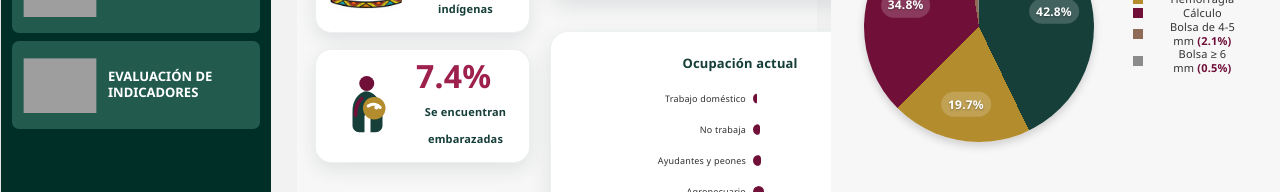
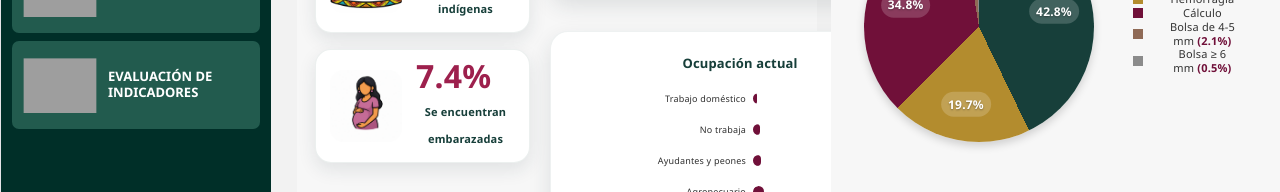
Before and after one commit to Joch09/vitejs-vite-qpawh5um, a React (Vite) app: page / in a window 1280 px wide. Both pictures are taken after a click on the button "ENFERMEDAD PERIODONTAL". Shown: the part 486-678 px from the top of the page. Built offline with nearby package versions, Linux system fonts and the light colour scheme; grey boxes are pictures that could not be loaded.

Commit message:
embarazo

```diff
--- a/src/App.jsx
+++ b/src/App.jsx
@@ -19,6 +19,7 @@ import iconOtras from './assets/menu/icono cancer.png';
 
 import iconMigrantes from './assets/social/icono_migrantes.png';
 import iconIndigena from './assets/social/icono_indigena.png';
+import iconEmbarazo from './assets/social/icono_embarazo.png';
 
 import logoImssBienestar from './assets/logos/Logo_imssb.png';
 import logoVigilancia from './assets/logos/LOGO_BLANCO_V.png';
@@ -709,44 +710,18 @@ function HorizontalBars({ items, variant = 'burgundy' }) {
   );
 }
 
-function PregnancyIcon() {
-  return (
-    <svg
-      className="pregnancy-icon-svg"
-      viewBox="0 0 96 96"
-      role="img"
-      aria-label="Embarazo"
-    >
-      <circle cx="49" cy="18" r="10" fill="#701039" />
-      <path
-        d="M43 30c-8 4-13 13-13 25v19c0 5 4 9 9 9h7V62c0-2 2-4 4-4s4 2 4 4v21h7c5 0 9-4 9-9V58c0-14-7-25-18-29-3-1-6-1-9 1Z"
-        fill="#173f3a"
-      />
-      <circle cx="59" cy="51" r="15" fill="#b38c2e" />
-      <path
-        d="M51 48c5-4 12-3 16 2"
-        fill="none"
-        stroke="#ffffff"
-        strokeWidth="4"
-        strokeLinecap="round"
-      />
-      <circle cx="62" cy="50" r="2.8" fill="#ffffff" />
-      <path
-        d="M42 38c-5 5-8 13-8 22"
-        fill="none"
-        stroke="#701039"
-        strokeWidth="5"
-        strokeLinecap="round"
-      />
-    </svg>
-  );
-}
-
 function PregnancySummaryCard({ valor }) {
   return (
     <div className="social-summary-card proposal-summary-card pregnancy-summary-card">
-      <div className="generic-social-icon pregnancy-social-icon">
-        <PregnancyIcon />
+      <div
+        className="generic-social-icon pregnancy-social-icon"
+        aria-hidden="true"
+      >
+        <img
+          className="social-icon-image social-icon-embarazo"
+          src={iconEmbarazo}
+          alt=""
+        />
       </div>
 
       <div className="social-summary-copy">
@@ -811,11 +786,12 @@ const AJUSTES_VISUALES_20260817 = `
     overflow: hidden;
   }
 
-  .pregnancy-icon-svg {
-    width: 100%;
-    height: 100%;
-    max-width: 72px;
-    max-height: 72px;
+  .social-icon-embarazo {
+    width: 72px !important;
+    height: 72px !important;
+    max-width: 72px !important;
+    max-height: 72px !important;
+    object-fit: contain !important;
     display: block;
   }
 
```
Also changed, not shown: src/assets/social/icono_embarazo.png (added).
